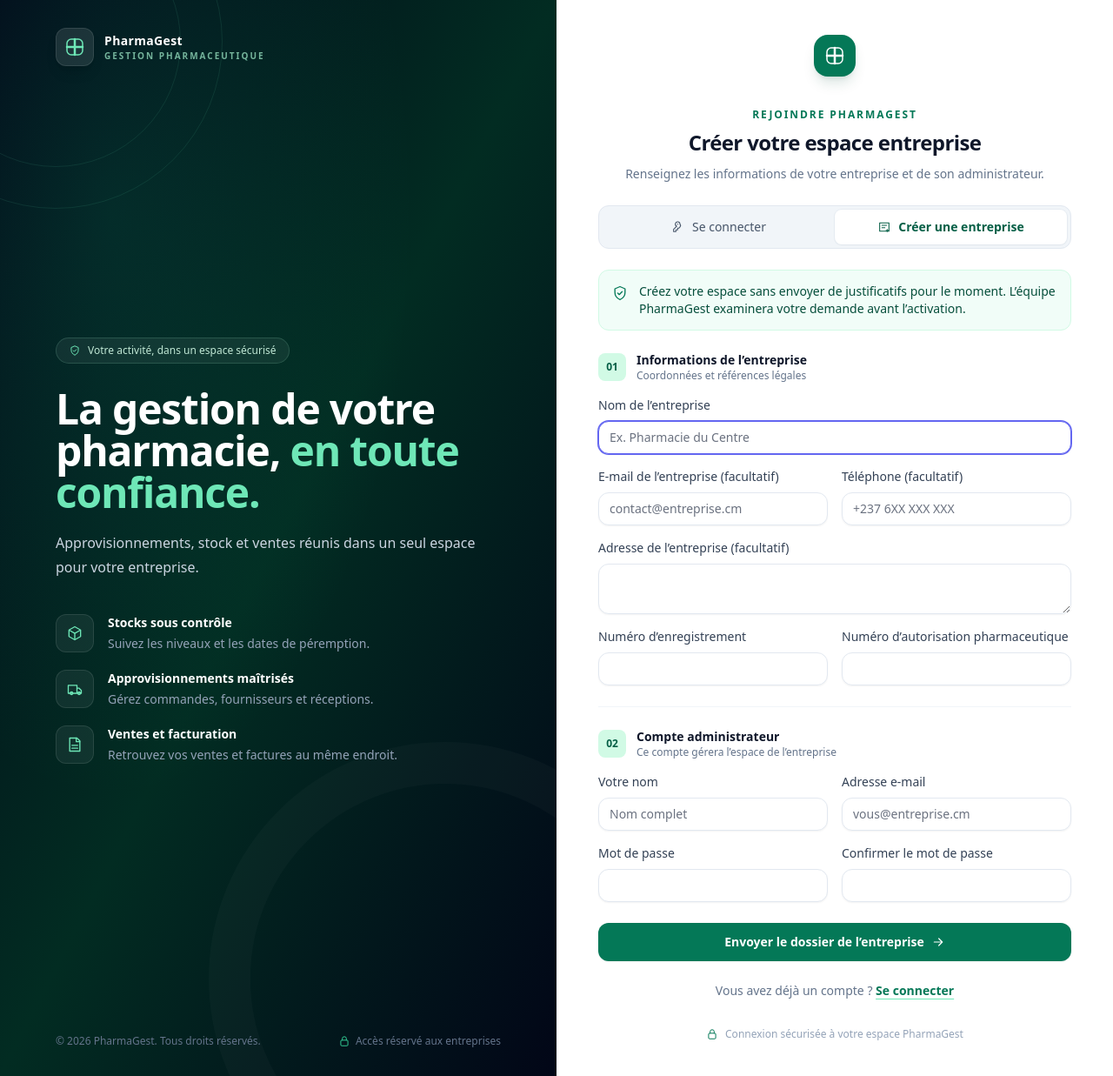
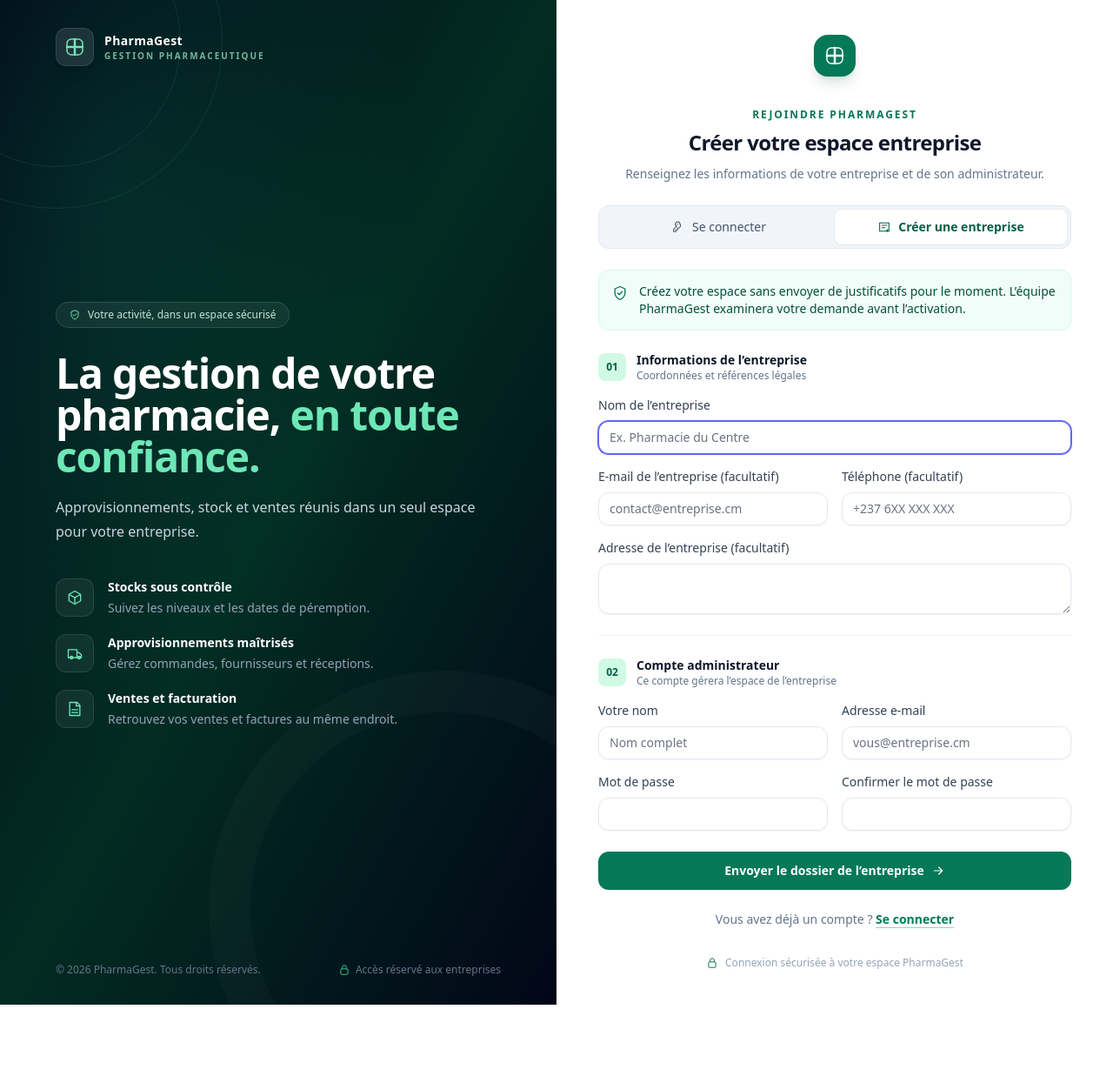
Before and after one commit to marcelochris98-collab/phamagest, a Laravel app: page /register in a window 1280 px wide. Shown: the whole page at 87% size. After the commit the page ends 1155 px from the top, so only its background shows below. Run offline with Laravel 12, Linux system fonts and the light colour scheme; style sheets or scripts are compiled from the project's sources; some web fonts are replaced.

Commit message:
feat: update registration and verification processes to remove mandatory legal identifiers during user testing phase

```diff
--- a/app/Http/Controllers/Auth/RegisteredUserController.php
+++ b/app/Http/Controllers/Auth/RegisteredUserController.php
@@ -33,8 +33,8 @@ class RegisteredUserController extends Controller
             'entreprise_email' => ['nullable', 'email', 'max:255'],
             'entreprise_telephone' => ['nullable', 'string', 'max:30'],
             'entreprise_adresse' => ['nullable', 'string', 'max:1000'],
-            'numero_enregistrement' => ['required', 'string', 'max:100'],
-            'numero_autorisation' => ['required', 'string', 'max:100'],
+            'numero_enregistrement' => ['nullable', 'string', 'max:100'],
+            'numero_autorisation' => ['nullable', 'string', 'max:100'],
             'name' => ['required', 'string', 'max:255'],
             'email' => ['required', 'string', 'lowercase', 'email', 'max:255', 'unique:users,email'],
             'password' => ['required', 'confirmed', Password::defaults()],
@@ -47,8 +47,8 @@ class RegisteredUserController extends Controller
                 'email' => $validated['entreprise_email'] ?? null,
                 'telephone' => $validated['entreprise_telephone'] ?? null,
                 'adresse' => $validated['entreprise_adresse'] ?? null,
-                'numero_enregistrement' => $validated['numero_enregistrement'],
-                'numero_autorisation' => $validated['numero_autorisation'],
+                'numero_enregistrement' => $validated['numero_enregistrement'] ?? null,
+                'numero_autorisation' => $validated['numero_autorisation'] ?? null,
             ]);
 
             $user = User::create([
--- a/resources/views/auth/register.blade.php
+++ b/resources/views/auth/register.blade.php
@@ -67,17 +67,6 @@
                     <x-input-error :messages="$errors->get('entreprise_adresse')" class="mt-2" />
                 </div>
 
-                <div>
-                    <x-input-label for="numero_enregistrement" value="Numéro d’enregistrement" class="text-slate-700" />
-                    <x-text-input id="numero_enregistrement" class="mt-2 block w-full rounded-xl border-slate-200 text-sm shadow-sm focus:border-emerald-600 focus:ring-emerald-600" type="text" name="numero_enregistrement" :value="old('numero_enregistrement')" required />
-                    <x-input-error :messages="$errors->get('numero_enregistrement')" class="mt-2" />
-                </div>
-
-                <div>
-                    <x-input-label for="numero_autorisation" value="Numéro d’autorisation pharmaceutique" class="text-slate-700" />
-                    <x-text-input id="numero_autorisation" class="mt-2 block w-full rounded-xl border-slate-200 text-sm shadow-sm focus:border-emerald-600 focus:ring-emerald-600" type="text" name="numero_autorisation" :value="old('numero_autorisation')" required />
-                    <x-input-error :messages="$errors->get('numero_autorisation')" class="mt-2" />
-                </div>
             </div>
         </section>
 
--- a/resources/views/platform/companies/index.blade.php
+++ b/resources/views/platform/companies/index.blade.php
@@ -13,7 +13,6 @@
                     <h2 class="text-lg font-semibold">{{ $entreprise->nom }}</h2>
                     <p class="mt-1 text-sm text-slate-500">{{ $entreprise->email ?: 'Pas d’e-mail entreprise' }} · {{ $entreprise->users_count }} utilisateur(s)</p>
                     <p class="mt-2 text-sm">Vérification : <strong>{{ $entreprise->verification_status }}</strong> · Abonnement : <strong>{{ $entreprise->subscription_status }}</strong></p>
-                    <p class="mt-1 text-sm text-slate-600">Registre : {{ $entreprise->numero_enregistrement ?: '—' }} · Autorisation : {{ $entreprise->numero_autorisation ?: '—' }}</p>
                     @if ($entreprise->verification_note)
                         <p class="mt-2 rounded-lg bg-amber-50 p-3 text-sm text-amber-900">{{ $entreprise->verification_note }}</p>
                     @endif
```
Also changed, not shown: app/Http/Controllers/EntrepriseVerificationController.php (+4 -4 lines), resources/views/entreprises/verification-status.blade.php (+0 -10 lines), tests/Feature/Auth/RegistrationTest.php (+6 -4 lines), tests/Feature/PlatformAdministrationTest.php (+2 -3 lines), README.md.
